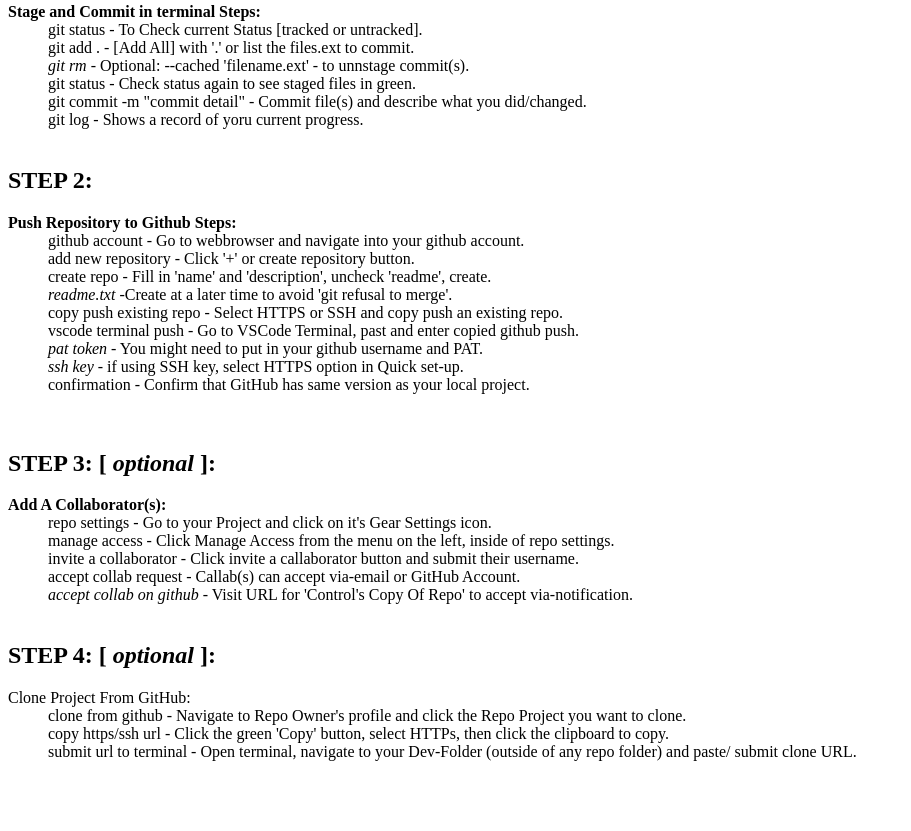
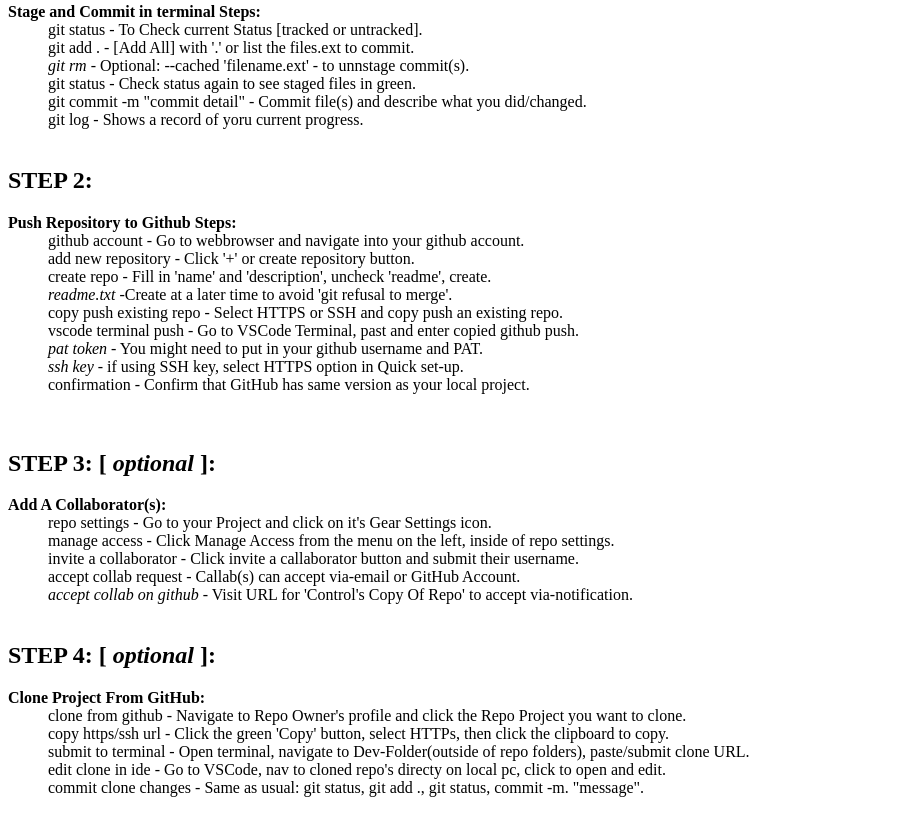
Before and after one commit to dev-elements/communication-log, a plain HTML site: page index.html in a window 1280 px wide. Shown: the part 434-1265 px from the top of the page, without its empty margins (0-911 px from the left). Before the commit the page ends 1229 px from the top, so only its background shows below. Drawn offline with Linux system fonts and the light colour scheme.

Commit message:
added steps for Step 4: Clone Project from GitHub

```diff
--- a/index.html
+++ b/index.html
@@ -53,11 +53,14 @@
         <dd><i>accept collab on github</i> - Visit URL for 'Control's Copy Of Repo' to accept via-notification. </dd>
         <br>
         <h2>STEP 4: [ <i>optional</i> ]: </h2>
-        <dt>Clone Project From GitHub: </dt>
+        <dt><b>Clone Project From GitHub: </b></dt>
         <dd>clone from github - Navigate to Repo Owner's profile and click the Repo Project you want to clone. </dd>
         <dd>copy https/ssh url - Click the green 'Copy' button, select HTTPs, then click the clipboard to copy. </dd>
-        <dd>submit url to terminal - Open terminal, navigate to your Dev-Folder (outside of any repo folder) and paste/ submit clone URL. </dd>
+        <dd>submit to terminal - Open terminal, navigate to Dev-Folder(outside of repo folders), paste/submit clone URL. </dd>
+        <dd>edit clone in ide - Go to VSCode, nav to cloned repo's directy on local pc, click to open and edit. </dd>
+        <dd>commit clone changes - Same as usual: git status, git add ., git status, commit -m. "message". </dd>
         <br>
+
 
 
 
```
